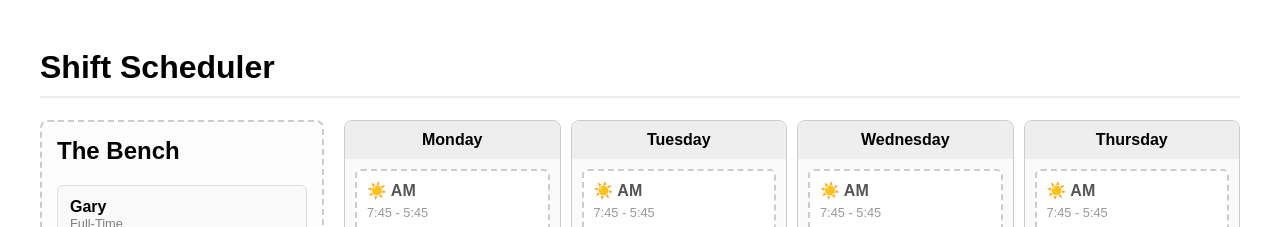
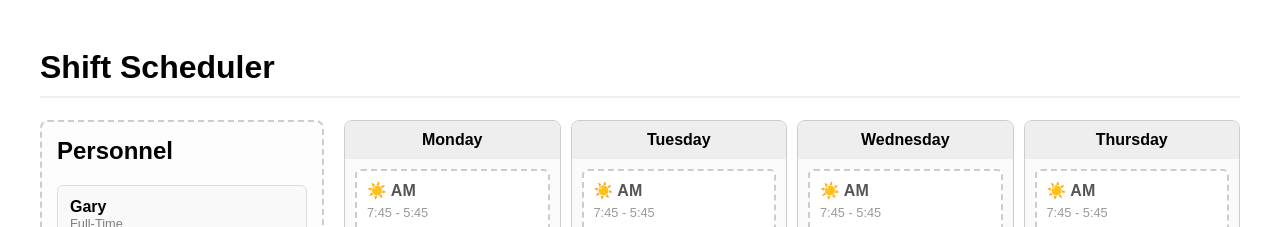
Before and after one commit to uzie-debug/Scheduler, a React (Vite) app: page / in a window 1280 px wide. Shown: the top 227 px of the page. Built offline with nearby package versions, Linux system fonts and the light colour scheme.

Commit message:
Update App.jsx

```diff
--- a/src/App.jsx
+++ b/src/App.jsx
@@ -198,7 +198,7 @@ export default function App() {
           {/* THE BENCH */}
           {isManagerView && (
             <div style={{ width: '250px', border: '2px dashed #ccc', padding: '15px', borderRadius: '8px', backgroundColor: '#fdfdfd' }}>
-              <h2 style={{ marginTop: 0 }}>The Bench</h2>
+              <h2 style={{ marginTop: 0 }}>Personnel</h2>
               {initialWorkers.map(worker => (
                 <DraggableWorker key={worker.id} worker={worker} usedLives={getUsedLives(worker.id)} />
               ))}
```
